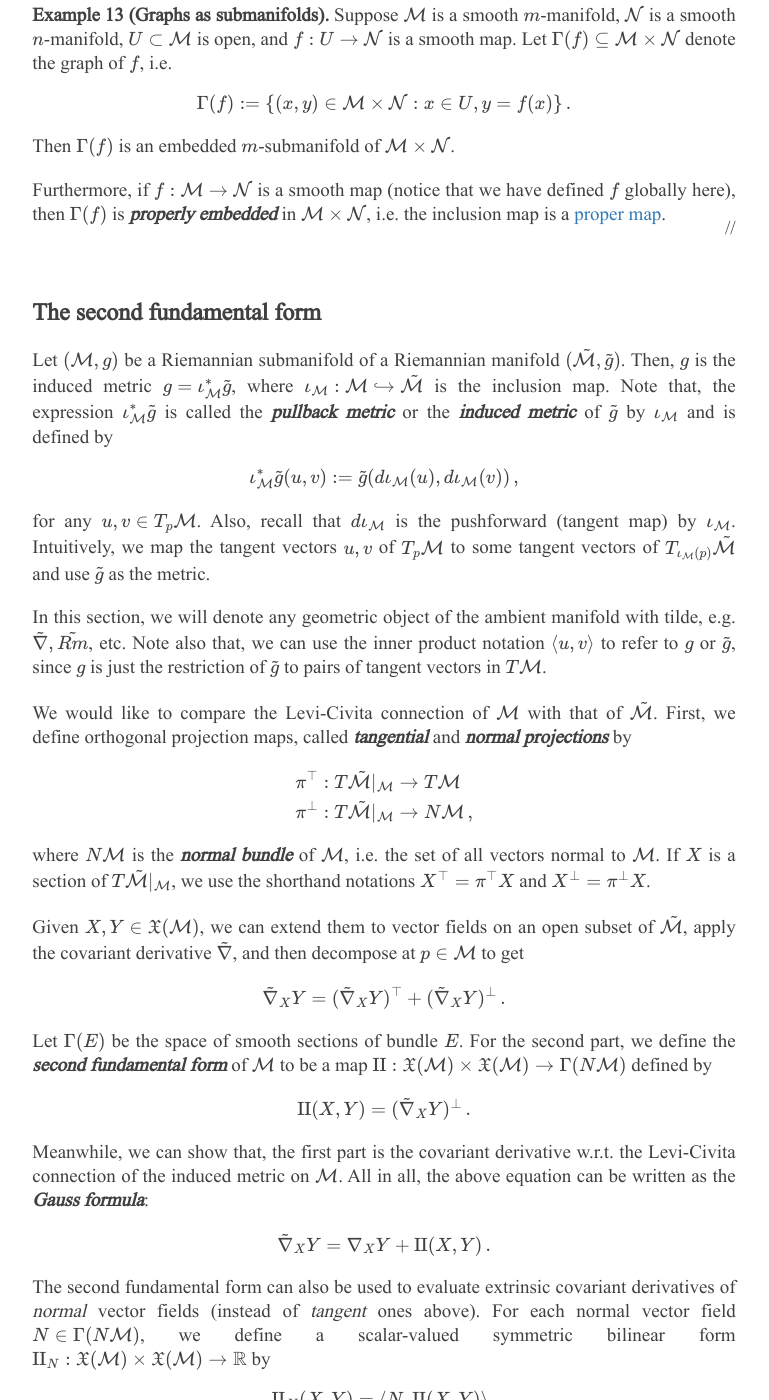
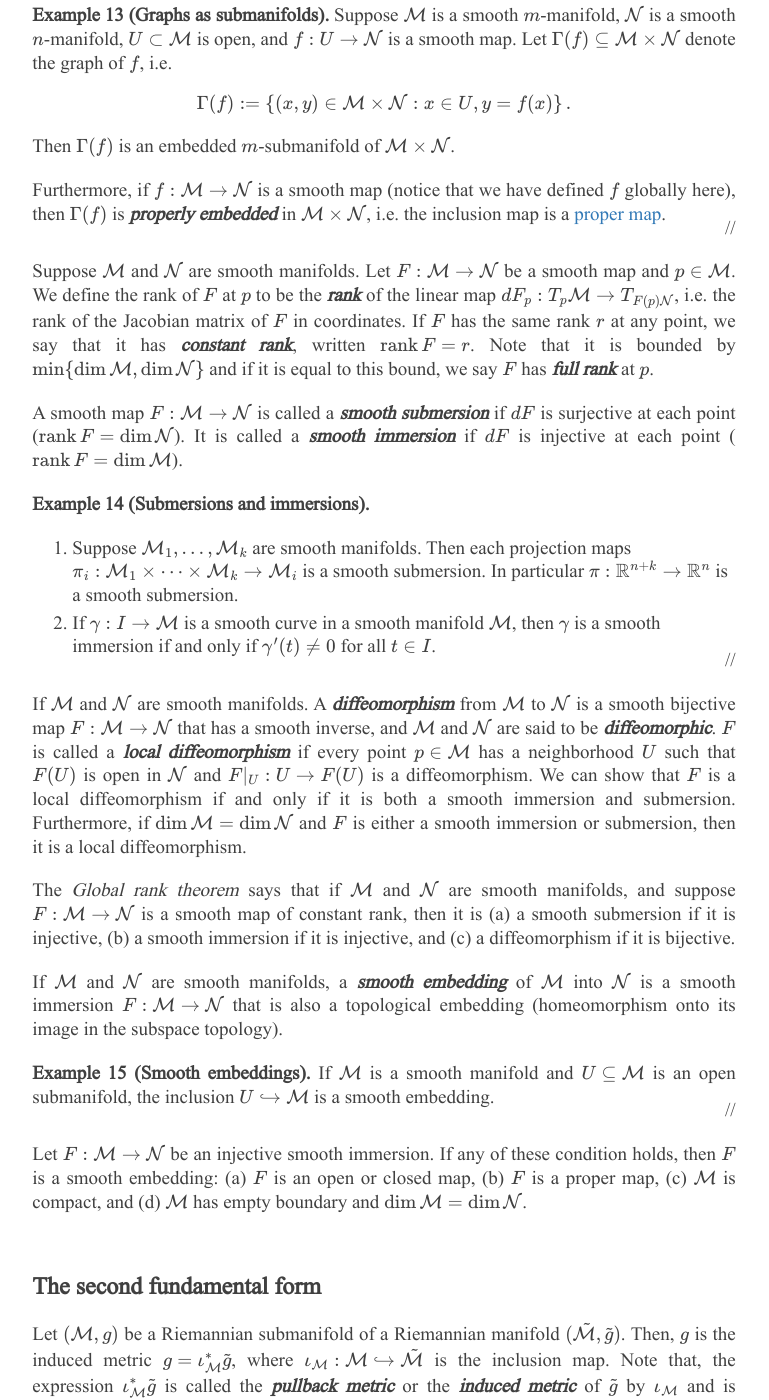
Before and after one commit to hsyodysseyjr/wiseodd0, a Jekyll site: the page built from _posts/2019-02-17-riemannian-geometry.md, in a window 1280 px wide and 1400 px high, scrolled down 14519 px. Shown: the whole window, without its empty margins (256-1025 px from the left). Built offline with Jekyll 4.4.1, drawn with Linux system fonts in a browser that asks for light colours; nearby versions of some CDN libraries; formulas are drawn with MathJax 3; part of the change alters nothing that is shown; some of the changed text lies outside the part shown.

Commit message:
Add immersion, submersion, and embedding notes

```diff
--- a/_includes/head.html
+++ b/_includes/head.html
@@ -38,7 +38,7 @@
 
     <p style="display: none">
         $$
-            \newcommand{\dint}{\text{d}}
+            \newcommand{\dint}{\mathrm{d}}
             \newcommand{\vphi}{\boldsymbol{\phi}}
             \newcommand{\vpi}{\boldsymbol{\pi}}
             \newcommand{\vpsi}{\boldsymbol{\psi}}
@@ -50,15 +50,15 @@
             \renewcommand{\vz}{\mathbf{z}}
             \renewcommand{\vh}{\mathbf{h}}
             \renewcommand{\b}{\mathbf}
-            \renewcommand{\vec}{\text{vec}}
-            \newcommand{\vecemph}{\text{\emph{vec}}}
+            \renewcommand{\vec}{\mathrm{vec}}
+            \newcommand{\vecemph}{\mathrm{vec}}
             \newcommand{\mvn}{\mathcal{MN}}
             \newcommand{\G}{\mathcal{G}}
             \newcommand{\M}{\mathcal{M}}
             \newcommand{\N}{\mathcal{N}}
             \newcommand{\S}{\mathcal{S}}
-            \newcommand{\diag}[1]{\text{diag}(#1)}
-            \newcommand{\diagemph}[1]{\text{\emph{diag}}(#1)}
+            \newcommand{\diag}[1]{\mathrm{diag}(#1)}
+            \newcommand{\diagemph}[1]{\mathrm{diag}(#1)}
             \newcommand{\tr}[1]{\text{tr}(#1)}
             \renewcommand{\C}{\mathbb{C}}
             \renewcommand{\R}{\mathbb{R}}
@@ -68,15 +68,16 @@
             \newcommand{\innerbig}[1]{\left \langle #1 \right \rangle}
             \newcommand{\abs}[1]{\lvert #1 \rvert}
             \newcommand{\norm}[1]{\lVert #1 \rVert}
-            \newcommand{\two}{\text{II}}
-            \newcommand{\GL}{\text{GL}}
-            \newcommand{\Id}{\text{Id}}
-            \newcommand{\grad}[1]{\text{grad} \, #1}
-            \newcommand{\gradat}[2]{\text{grad} \, #1 \, \vert_{#2}}
-            \newcommand{\Hess}[1]{\text{Hess} \, #1}
+            \newcommand{\two}{\mathrm{II}}
+            \newcommand{\GL}{\mathrm{GL}}
+            \newcommand{\Id}{\mathrm{Id}}
+            \newcommand{\grad}[1]{\mathrm{grad} \, #1}
+            \newcommand{\gradat}[2]{\mathrm{grad} \, #1 \, \vert_{#2}}
+            \newcommand{\Hess}[1]{\mathrm{Hess} \, #1}
             \newcommand{\T}{\text{T}}
-            \newcommand{\dim}[1]{\text{dim} \, #1}
+            \newcommand{\dim}[1]{\mathrm{dim} \, #1}
             \newcommand{\partder}[2]{\frac{\partial #1}{\partial #2}}
+            \newcommand{\rank}[1]{\mathrm{rank} \, #1}
         $$
     </p>
 
--- a/_posts/2019-02-17-riemannian-geometry.md
+++ b/_posts/2019-02-17-riemannian-geometry.md
@@ -586,6 +586,29 @@ Furthermore, if $f: \M \to \mathcal{N}$ is a smooth map (notice that we have def
 //
 {:.right}
 
+Suppose $\M$ and $\N$ are smooth manifolds. Let $F: \M \to \N$ be a smooth map and $p \in \M$. We define the rank of $F$ at $p$ to be the **_rank_** of the linear map $dF_p: T_p\M \to T_{F(p)\N}$, i.e. the rank of the Jacobian matrix of $F$ in coordinates. If $F$ has the same rank $r$ at any point, we say that it has **_constant rank_**, written $\rank{F} = r$. Note that it is bounded by $\min \\{ \dim{\M}, \dim{\N} \\}$ and if it is equal to this bound, we say $F$ has **_full rank_** at $p$.
+
+A smooth map $F: \M \to \N$ is called a **_smooth submersion_** if $dF$ is surjective at each point ($\rank{F} = \dim{\N}$). It is called a **_smooth immersion_** if $dF$ is injective at each point ($\rank{F} = \dim{\M}$).
+
+**Example 14 (Submersions and immersions).**
+1. Suppose $\M_1, \dots, \M_k$ are smooth manifolds. Then each projection maps $\pi_i: \M_1 \times \dots \times \M_k \to \M_i$ is a smooth submersion. In particular $\pi: \R^{n+k} \to \R^n$ is a smooth submersion.
+2. If $\gamma: I \to \M$ is a smooth curve in a smooth manifold $\M$, then $\gamma$ is a smooth immersion if and only if $\gamma'(t) \neq 0$ for all $t \in I$.
+
+//
+{:.right}
+
+If $\M$ and $\N$ are smooth manifolds. A **_diffeomorphism_** from $\M$ to $\N$ is a smooth bijective map $F: \M \to \N$ that has a smooth inverse, and $\M$ and $\N$ are said to be **_diffeomorphic_**. $F$ is called a **_local diffeomorphism_** if every point $p \in \M$ has a neighborhood $U$ such that $F(U)$ is open in $\N$ and $F\vert_U: U \to F(U)$ is a diffeomorphism. We can show that $F$ is a local diffeomorphism if and only if it is both a smooth immersion and submersion. Furthermore, if $\dim{\M} = \dim{\N}$ and $F$ is either a smooth immersion or submersion, then it is a local diffeomorphism.
+
+The _Global rank theorem_ says that if $\M$ and $\N$ are smooth manifolds, and suppose $F: \M \to \N$ is a smooth map of constant rank, then it is (a) a smooth submersion if it is injective, (b) a smooth immersion if it is injective, and (c) a diffeomorphism if it is bijective.
+
+If $\M$ and $\N$ are smooth manifolds, a **_smooth embedding_** of $\M$ into $\N$ is a smooth immersion $F: \M \to \N$ that is also a topological embedding (homeomorphism onto its image in the subspace topology).
+
+**Example 15 (Smooth embeddings).** If $\M$ is a smooth manifold and $U \subseteq \M$ is an open submanifold, the inclusion $U \hookrightarrow \M$ is a smooth embedding.
+
+//
+{:.right}
+
+Let $F: \M \to \N$ be an injective smooth immersion. If any of these condition holds, then $F$ is a smooth embedding: (a) $F$ is an open or closed map, (b) $F$ is a proper map, (c) $\M$ is compact, and (d) $\M$ has empty boundary and $\dim{\M} = \dim{\N}$.
 
 <h2 class="section-heading">The second fundamental form</h2>
 
@@ -720,7 +743,7 @@ $$
 
 Because we know that the gradient is always normal to the level set.
 
-**Example 14 (Shape operators of spheres).** The function $F: \R^{n+1} \to \R$ with $F(x) := \norm{x}^2$ is a smooth defining function of any sphere in $\mathbb{S}^{n}(R)$. Thus, the normalized gradient vector field
+**Example 16 (Shape operators of spheres).** The function $F: \R^{n+1} \to \R$ with $F(x) := \norm{x}^2$ is a smooth defining function of any sphere in $\mathbb{S}^{n}(R)$. Thus, the normalized gradient vector field
 
 $$
     N = \frac{1}{R} \sum_{i,j=1}^{n+1} x^i \partial_i
@@ -772,7 +795,7 @@ $$
 
 are both smooth for arbitrary $g, h \in \G$. We denote the identity element of $G$ by $e$.
 
-**Example 15 (Lie groups).** The following manifolds are Lie groups.
+**Example 17 (Lie groups).** The following manifolds are Lie groups.
 
 1. The **_general linear group_** $\GL(n, \R)$ is the set of invertible $n \times n$ matrices with real elements. It is a group under matrix multiplication and it is a submanifold of the vector space $\text{M}(n, \R)$, the space of $n \times n$ matrices.
 
@@ -828,7 +851,7 @@ $$
 
 A group action is said to be **_transitive_** if for every pair of points $p, q \in M$, there exists $g \in G$ such that $g \cdot p = q$, i.e. if the only orbit is all of $M$. The action is said to be **_free_** if the only element of $G$ that fixes any element of $M$ is the identity: $g \cdot p$ for some $p \in M$ implies $g = e$, i.e. if every isotropy group is trivial.
 
-**Example 16 (Lie group actions).**
+**Example 18 (Lie group actions).**
 
 1. If $\G$ is a Lie group and $\M$ is a smooth manifold, the **_trivial action_** of $\G$ on $\M$ is defined by $g \cdot p = p$ for all $g \in \G$ and $p \in \M$.
 
@@ -848,7 +871,7 @@ $$
 
 If $F: \M \to \N$ is a smooth map that is equivariant w.r.t. a transitive smooth $\G$-action on $\M$ and any smooth $\G$-action on $\N$, then $F$ has **_constant rank_**, meaning that its rank is the same for all $p \in \M$. Thus, if $F$ is surjective, it is a smooth submersion; if it is injective, it is a smooth immersion; and if it is bijective, it is a diffeomorphism.
 
-**Example 17 (The orthogonal group).** A real $n \times n$ matrix $\b{A}$ is said to be **_orthogonal_** if it preserves the Euclidean dot product as a linear map:
+**Example 19 (The orthogonal group).** A real $n \times n$ matrix $\b{A}$ is said to be **_orthogonal_** if it preserves the Euclidean dot product as a linear map:
 
 $$
     (\b{A} \vx) \cdot (\b{A} \vx) = \vx \cdot \vy \qquad \text{for all} \, \vx, \vy \in \R^n \, .
@@ -863,7 +886,7 @@ We would like to also study the theory of **_group representations_**, i.e. aski
 
 There is a close connection between representations and group actions. An action of $\G$ on $V$ is said to be a **_linear action_** if for each $g \in \G$, the map $V \to V$ defined by $x \mapsto g \cdot x$ is linear.
 
-**Example 18 (Linear action).** If $\rho: \G \to \GL(V)$ is a representation of $\G$, there is an associated smooth linear action of $\G$ on $V$ given by $g \cdot x = \rho(g) x$. In fact, this holds for every linear action.
+**Example 20 (Linear action).** If $\rho: \G \to \GL(V)$ is a representation of $\G$, there is an associated smooth linear action of $\G$ on $V$ given by $g \cdot x = \rho(g) x$. In fact, this holds for every linear action.
 
 //
 {:.right}
```
